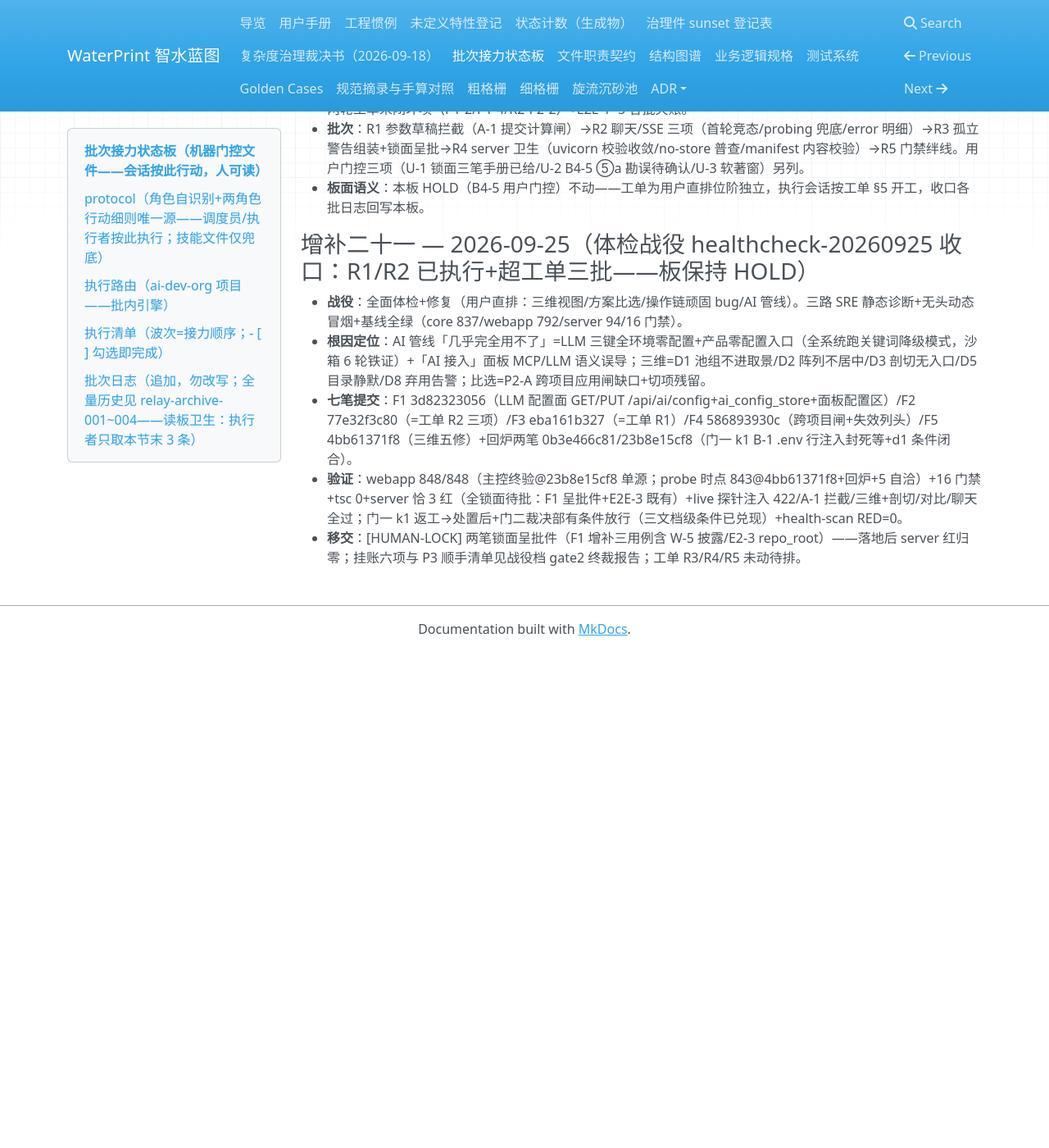
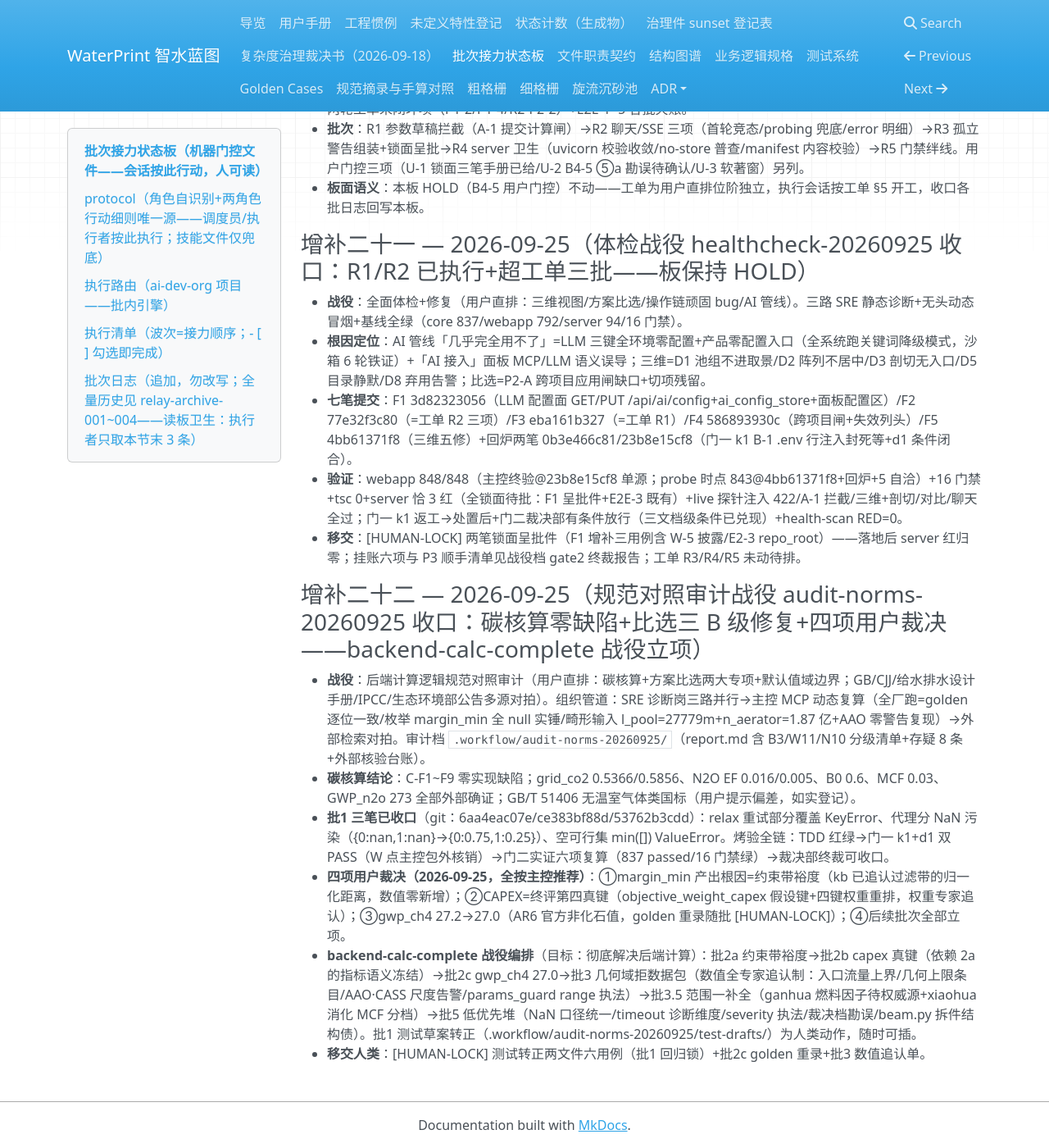
Before and after one commit to yyx20040712/waterprint, an MkDocs documentation site: the page built from docs/handoff/relay.md, in a window 1280 px wide and 1400 px high, scrolled down 9248 px. Shown: the whole window at 82% size. Built offline with MkDocs 1.6.1, drawn with Linux system fonts in a browser that asks for light colours; nearby versions of some CDN libraries; before the commit the page ends 10043 px from its top, so only the background shows below that.

Commit message:
接力板增补二十二：规范对照审计战役收口登记（碳核算零缺陷+比选三B级修复+四项用户裁决；backend-calc-complete 战役立项六批次）

```diff
--- a/docs/handoff/relay.md
+++ b/docs/handoff/relay.md
@@ -210,3 +210,12 @@
 - **七笔提交**：F1 3d82323056（LLM 配置面 GET/PUT /api/ai/config+ai_config_store+面板配置区）/F2 77e32f3c80（=工单 R2 三项）/F3 eba161b327（=工单 R1）/F4 586893930c（跨项目闸+失效列头）/F5 4bb61371f8（三维五修）+回炉两笔 0b3e466c81/23b8e15cf8（门一 k1 B-1 .env 行注入封死等+d1 条件闭合）。
 - **验证**：webapp 848/848（主控终验@23b8e15cf8 单源；probe 时点 843@4bb61371f8+回炉+5 自洽）+16 门禁+tsc 0+server 恰 3 红（全锁面待批：F1 呈批件+E2E-3 既有）+live 探针注入 422/A-1 拦截/三维+剖切/对比/聊天全过；门一 k1 返工→处置后+门二裁决部有条件放行（三文档级条件已兑现）+health-scan RED=0。
 - **移交**：[HUMAN-LOCK] 两笔锁面呈批件（F1 增补三用例含 W-5 披露/E2-3 repo_root）——落地后 server 红归零；挂账六项与 P3 顺手清单见战役档 gate2 终裁报告；工单 R3/R4/R5 未动待排。
+
+### 增补二十二 — 2026-09-25（规范对照审计战役 audit-norms-20260925 收口：碳核算零缺陷+比选三 B 级修复+四项用户裁决——backend-calc-complete 战役立项）
+
+- **战役**：后端计算逻辑规范对照审计（用户直排：碳核算+方案比选两大专项+默认值域边界；GB/CJJ/给水排水设计手册/IPCC/生态环境部公告多源对拍）。组织管道：SRE 诊断岗三路并行→主控 MCP 动态复算（全厂跑=golden 逐位一致/枚举 margin_min 全 null 实锤/畸形输入 l_pool=27779m+n_aerator=1.87 亿+AAO 零警告复现）→外部检索对拍。审计档 `.workflow/audit-norms-20260925/`（report.md 含 B3/W11/N10 分级清单+存疑 8 条+外部核验台账）。
+- **碳核算结论**：C-F1~F9 零实现缺陷；grid_co2 0.5366/0.5856、N2O EF 0.016/0.005、B0 0.6、MCF 0.03、GWP_n2o 273 全部外部确证；GB/T 51406 无温室气体类国标（用户提示偏差，如实登记）。
+- **批1 三笔已收口**（git：6aa4eac07e/ce383bf88d/53762b3cdd）：relax 重试部分覆盖 KeyError、代理分 NaN 污染（{0:nan,1:nan}→{0:0.75,1:0.25}）、空可行集 min([]) ValueError。烤验全链：TDD 红绿→门一 k1+d1 双 PASS（W 点主控包外核销）→门二实证六项复算（837 passed/16 门禁绿）→裁决部终裁可收口。
+- **四项用户裁决（2026-09-25，全按主控推荐）**：①margin_min 产出根因=约束带裕度（kb 已追认过滤带的归一化距离，数值零新增）；②CAPEX=终评第四真键（objective_weight_capex 假设键+四键权重重排，权重专家追认）；③gwp_ch4 27.2→27.0（AR6 官方非化石值，golden 重录随批 [HUMAN-LOCK]）；④后续批次全部立项。
+- **backend-calc-complete 战役编排**（目标：彻底解决后端计算）：批2a 约束带裕度→批2b capex 真键（依赖 2a 的指标语义冻结）→批2c gwp_ch4 27.0→批3 几何域拒数据包（数值全专家追认制：入口流量上界/几何上限条目/AAO·CASS 尺度告警/params_guard range 执法）→批3.5 范围一补全（ganhua 燃料因子待权威源+xiaohua 消化 MCF 分档）→批5 低优先堆（NaN 口径统一/timeout 诊断维度/severity 执法/裁决档勘误/beam.py 拆件结构债）。批1 测试草案转正（.workflow/audit-norms-20260925/test-drafts/）为人类动作，随时可插。
+- **移交人类**：[HUMAN-LOCK] 测试转正两文件六用例（批1 回归锁）+批2c golden 重录+批3 数值追认单。
```
